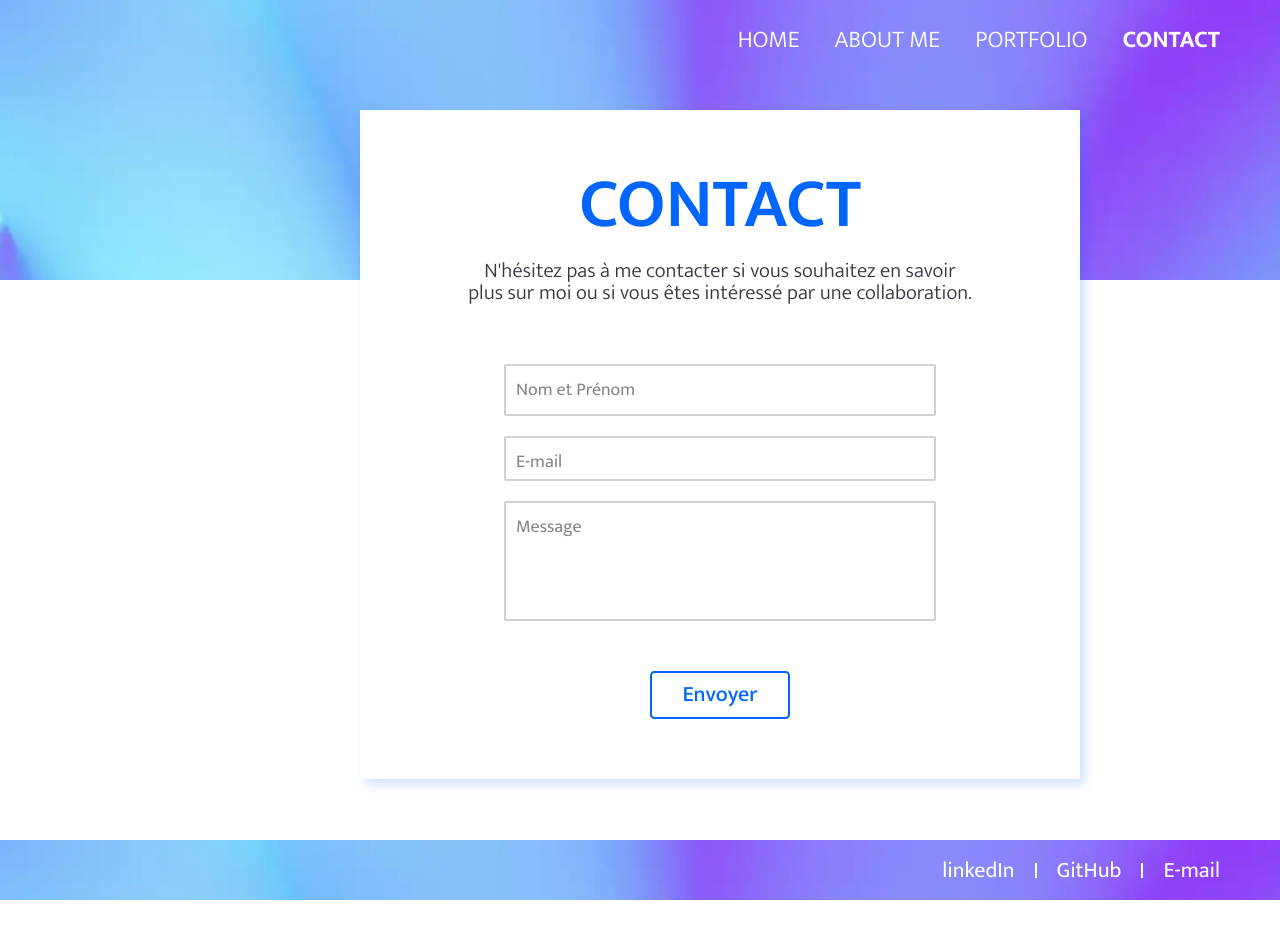
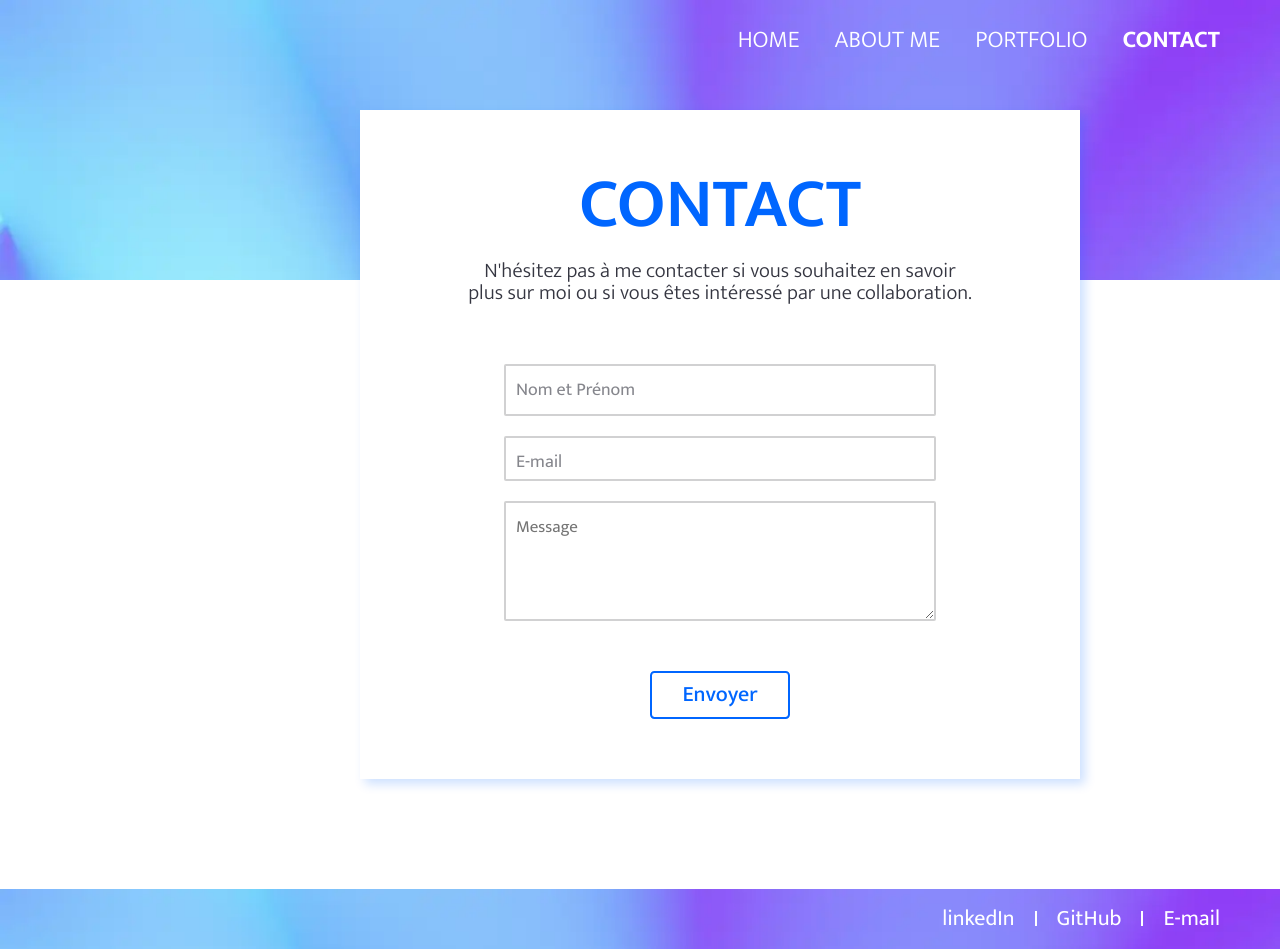
Before and after one commit to yoonju88/Projet12_portfolio, a React (Create React App) app in the folder frontend/: page /#/contact in a window 1280 px wide. Shown: the top 949 px of the page. Before the commit the page ends 900 px from the top, so only its background shows below. Built offline with nearby package versions, Linux system fonts and the light colour scheme.

Commit message:
corrected form data

```diff
--- a/frontend/src/components/Field.js
+++ b/frontend/src/components/Field.js
@@ -1,27 +1,83 @@
 import PropTypes from "prop-types"
 
+export const FIELD_TYPES ={
+    INPUT_TEXT : 1,
+    TEXTAREA: 2,
+    EMAIL:3,
+}
 
-function Field ({label, type, id, autoComplete, value, onChange, maxLength}) {
+function Field ({label, type, fieldType, id, autoComplete, value, onChange, maxLength}) {
+    let component;
+
+    switch (fieldType) {
+        case FIELD_TYPES.INPUT_TEXT:
+            component = (
+                <input
+                    type={type}
+                    name={id}
+                    id={id}
+                    placeholder={label}
+                    value={value}
+                    autoComplete={autoComplete}
+                    required
+                    className={id}
+                    maxLength={maxLength}
+                    onChange={onChange}
+                />
+            )
+        break
+        case FIELD_TYPES.EMAIL:
+            component = (
+                <input
+                    type={type}
+                    name={id}
+                    id={id}
+                    placeholder={label}
+                    value={value}
+                    autoComplete={autoComplete}
+                    required
+                    className={id}
+                    onChange={onChange}
+                />
+            )
+        break
+        case FIELD_TYPES.TEXTAREA:
+            component =(
+                <textarea
+                    type={type}
+                    name={id}
+                    id={id}
+                    placeholder={label}
+                    value={value}
+                    autoComplete={autoComplete}
+                    required
+                    className={id}
+                    maxLength={maxLength}
+                    onChange={onChange}
+                />
+            )
+        break
+        default :
+            component =(
+                <input
+                    name={id}
+                    id={id}
+                    placeholder={label}
+                    value={value}
+                    autoComplete={autoComplete}
+                    onchange={onChange}
+                />
+            )
+    }
     return (
         <div className="input_container">
             <label htmlFor ={id} className='hidden_label'>{label}</label>
-            <input
-                type={type}
-                id={id}
-                name={id}
-                value={value}
-                onChange={onChange}
-                autoComplete={autoComplete}
-                required
-                className={id}
-                placeholder={label}
-                maxLength={maxLength}
-            />
+            {component}
         </div>
     )
 }
 Field.propTypes = {
-    type: PropTypes.string,
+    fieldType: PropTypes.oneOf(Object.values(FIELD_TYPES)),
     id: PropTypes.string,
     name: PropTypes.string,
     value: PropTypes.string,
@@ -29,6 +85,12 @@ Field.propTypes = {
     required:PropTypes.bool,
     label:PropTypes.string,
 }
-
+Field.defaultProps = {
+    label: "",
+    placeholder: "",
+    type: FIELD_TYPES.INPUT_TEXT,
+    name: "field-name",
+    value:"",
+}
 
 export default Field
--- a/frontend/src/containers/Form.js
+++ b/frontend/src/containers/Form.js
@@ -1,5 +1,5 @@
 import React, {useState} from 'react'
-import Field from '../components/Field'
+import Field, {FIELD_TYPES} from '../components/Field'
 
 function Form ({setIsModalOpen}) {
     const [loading, setLoading] = useState(false)
@@ -54,6 +54,7 @@ function Form ({setIsModalOpen}) {
         <form onSubmit={handleSubmit}>
         <Field
             label='Nom et Prénom'
+            fieldType={FIELD_TYPES.INPUT_TEXT}
             type="text"
             id="nom"
             autoComplete="on"
@@ -64,6 +65,7 @@ function Form ({setIsModalOpen}) {
         <Field
             label='E-mail'
             type='email'
+            fieldType={FIELD_TYPES.EMAIL}
             id='email'
             autoComplete="on"
             value={formData.email}
@@ -71,7 +73,8 @@ function Form ({setIsModalOpen}) {
         />
         <Field
             label='Message'
-            type='text'
+            type='textarea'
+            fieldType={FIELD_TYPES.TEXTAREA}
             id='message'
             autoComplete="on"
             value={formData.message}
--- a/frontend/src/pages/contact.css
+++ b/frontend/src/pages/contact.css
@@ -2,10 +2,8 @@
     position:relative;
     display: flex;
     justify-content: center;
-    min-height: 70vh;
 }
 .contact_container {
-    position:absolute;
     padding: 60px 0px;
     background-color: white;
     display: flex;
@@ -13,7 +11,8 @@
     text-align: center;
     width: 50%;
     gap: 60px;
-    top: -170px;
+    margin-top: -170px;
+    margin-bottom: 110px;
     box-shadow: 5px 5px 10px rgba(0, 102, 255, 0.2);
 }
 .contact_container p{
@@ -23,7 +22,7 @@
 }
 
 /*Form style*/
-.input_container input{
+.input_container input, .message{
     width: 60%;
     max-width:60%;
     overflow: auto;
```
